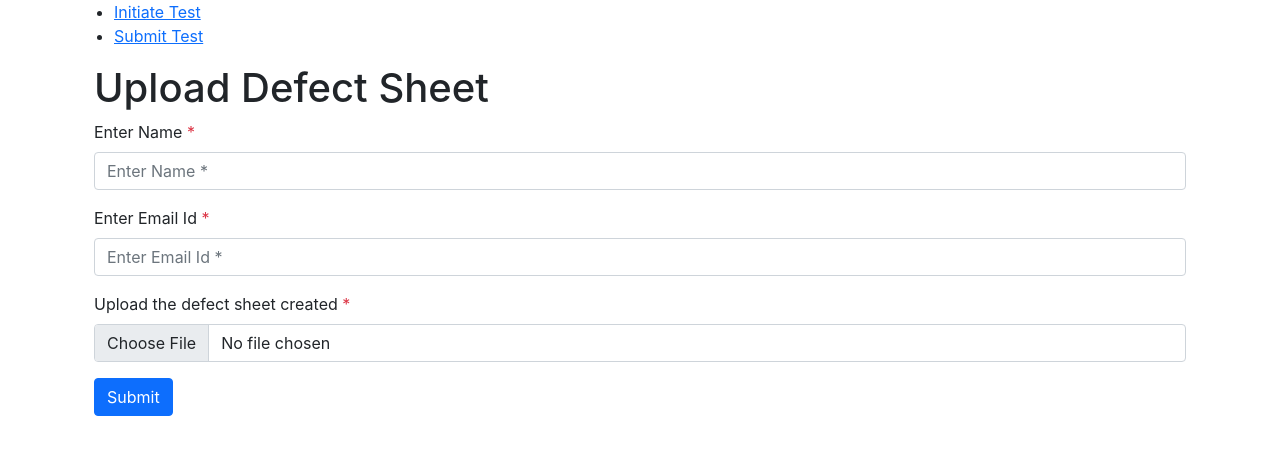
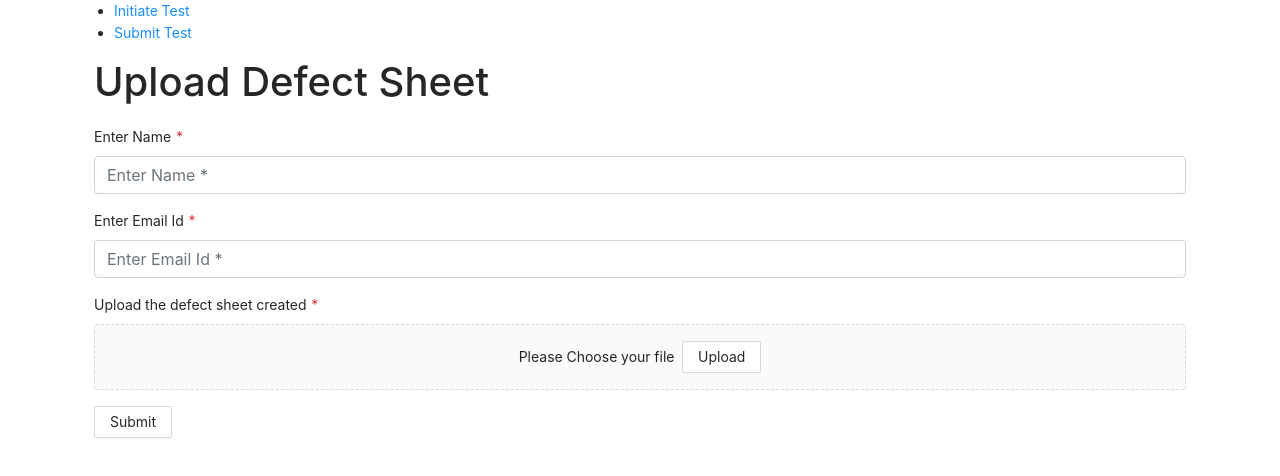
Before and after one commit to Rameez-Idealake/qc-interview-process, a React (Create React App) app: page /submitTest in a window 1280 px wide. Shown: the top 476 px of the page. Built offline with nearby package versions, Linux system fonts and the light colour scheme.

Commit message:
input type file validation done

```diff
--- a/src/components/initiate-test.js
+++ b/src/components/initiate-test.js
@@ -3,7 +3,7 @@ const InitiateTest = () => {
     return (
         <div className='container'>
 
-            <h1>Initiate Test</h1>
+            <h1>Initiate Test text change</h1>
 
         </div>
 
--- a/src/components/submit-test.js
+++ b/src/components/submit-test.js
@@ -1,5 +1,7 @@
 import Form from 'react-bootstrap/Form'
-import { Button } from 'react-bootstrap'
+import { Button, Upload } from 'antd'
+import "antd/dist/antd.css"
+
 const SubmitTest = () => {
     return (
         <div className='container'>
@@ -18,7 +20,12 @@ const SubmitTest = () => {
 
                 <Form.Group className="mb-3" controlId="EnterEmail">
                     <Form.Label>Upload the defect sheet created <span className='text-danger'>*</span></Form.Label>
-                    <Form.Control type="file" />
+                    <br />
+                    <Upload.Dragger accept='.doc, .docx'>
+                        Please Choose your file &nbsp;
+                        <Button>Upload</Button>
+                    </Upload.Dragger>
+
                 </Form.Group>
 
                 <Button variant="primary" type="submit">
```
Also changed, not shown: 1 other file (tests, documents, lock files or other folders).
